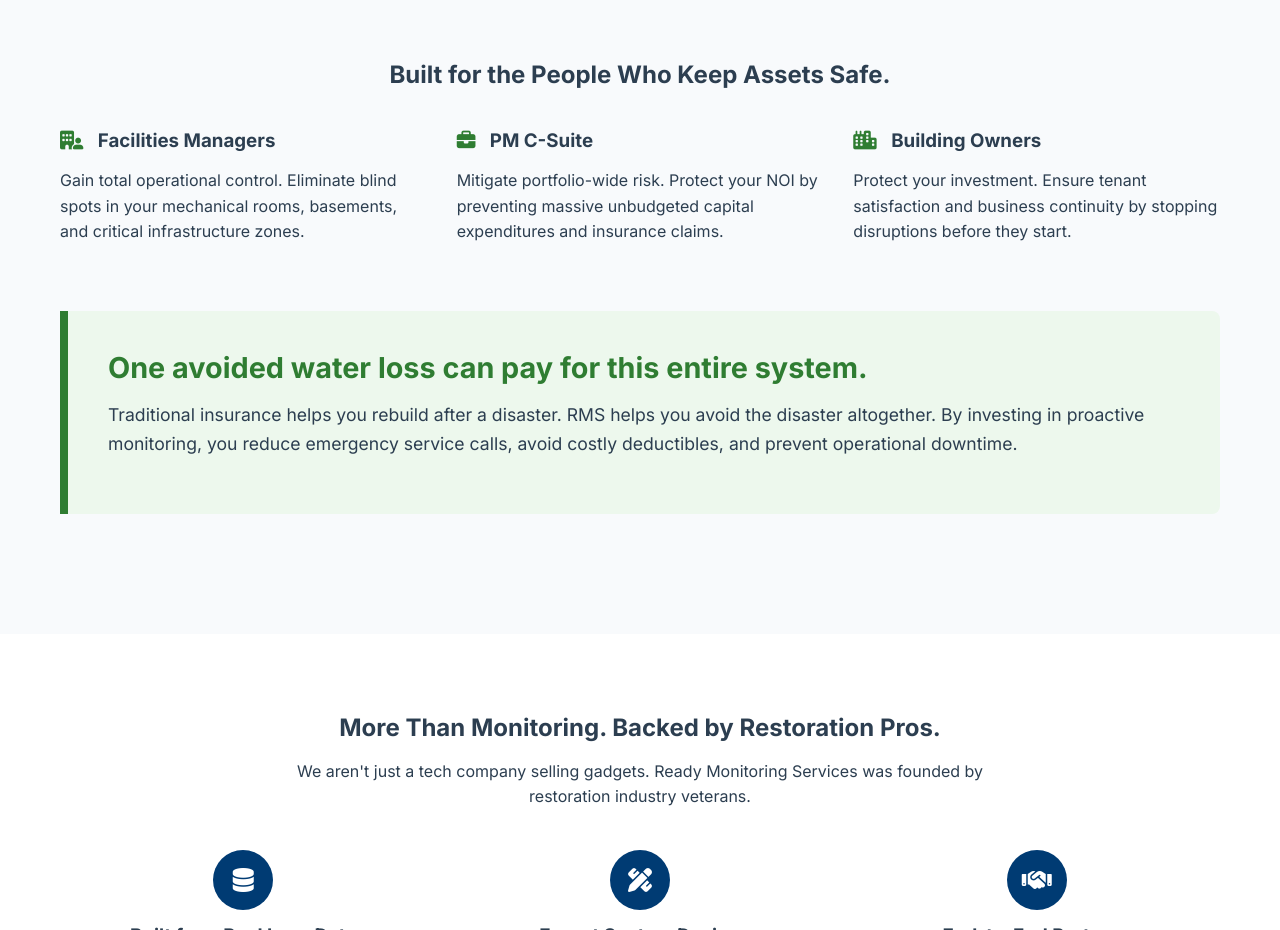
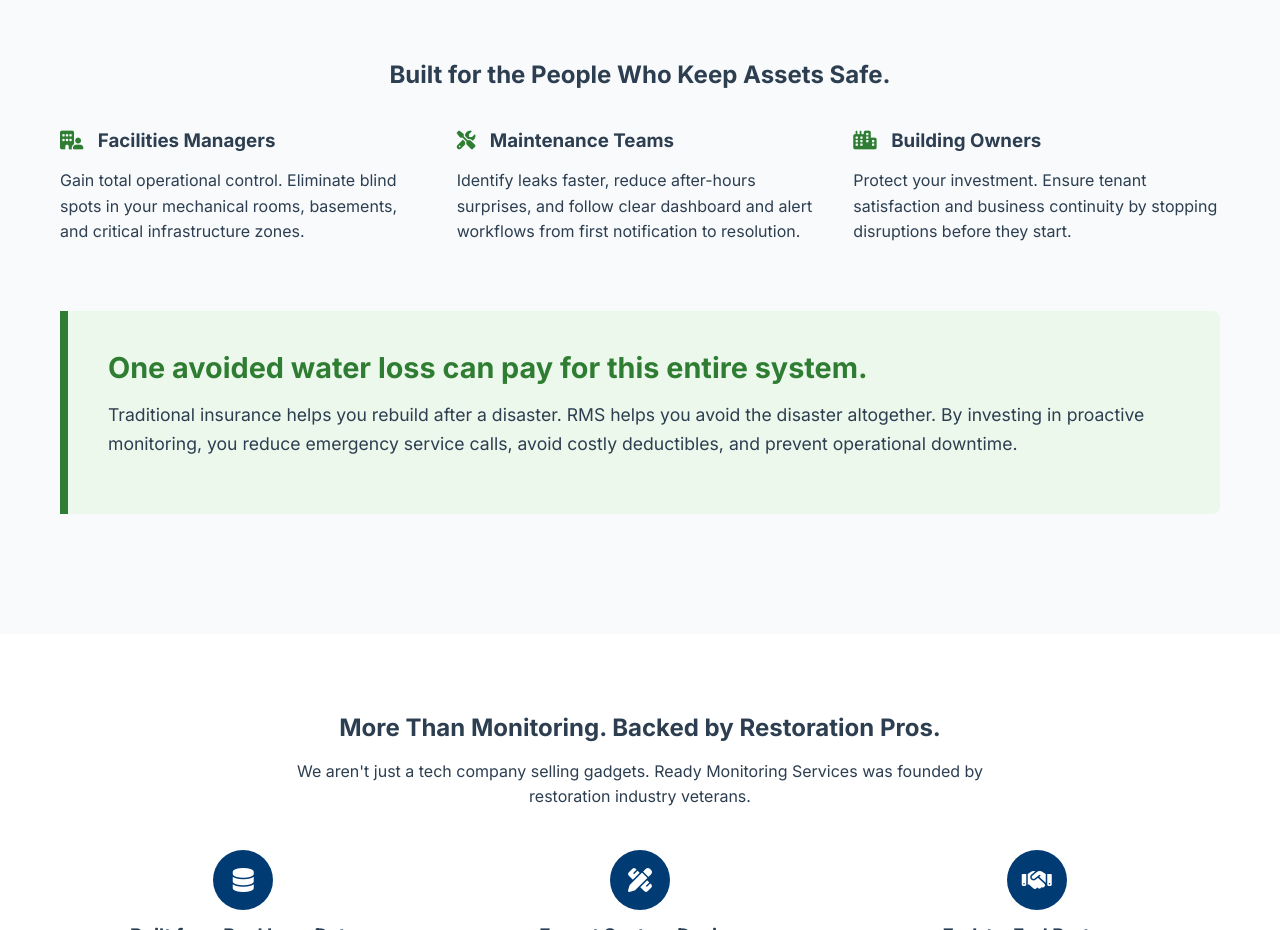
Before and after one commit to bhogan561/RMSPage, a website: page docs/index.html in a window 1280 px wide. Shown: the part 2340-3270 px from the top of the page. Drawn offline with Linux system fonts and the light colour scheme.

Commit message:
Update maintenance audience card

```diff
--- a/docs/index.html
+++ b/docs/index.html
@@ -780,8 +780,8 @@
                     <p>Gain total operational control. Eliminate blind spots in your mechanical rooms, basements, and critical infrastructure zones.</p>
                 </article>
                 <article>
-                    <h3><i class="fa-solid fa-briefcase inline-icon" aria-hidden="true"></i> PM C-Suite</h3>
-                    <p>Mitigate portfolio-wide risk. Protect your NOI by preventing massive unbudgeted capital expenditures and insurance claims.</p>
+                    <h3><i class="fa-solid fa-screwdriver-wrench inline-icon" aria-hidden="true"></i> Maintenance Teams</h3>
+                    <p>Identify leaks faster, reduce after-hours surprises, and follow clear dashboard and alert workflows from first notification to resolution.</p>
                 </article>
                 <article>
                     <h3><i class="fa-solid fa-city inline-icon" aria-hidden="true"></i> Building Owners</h3>
```
